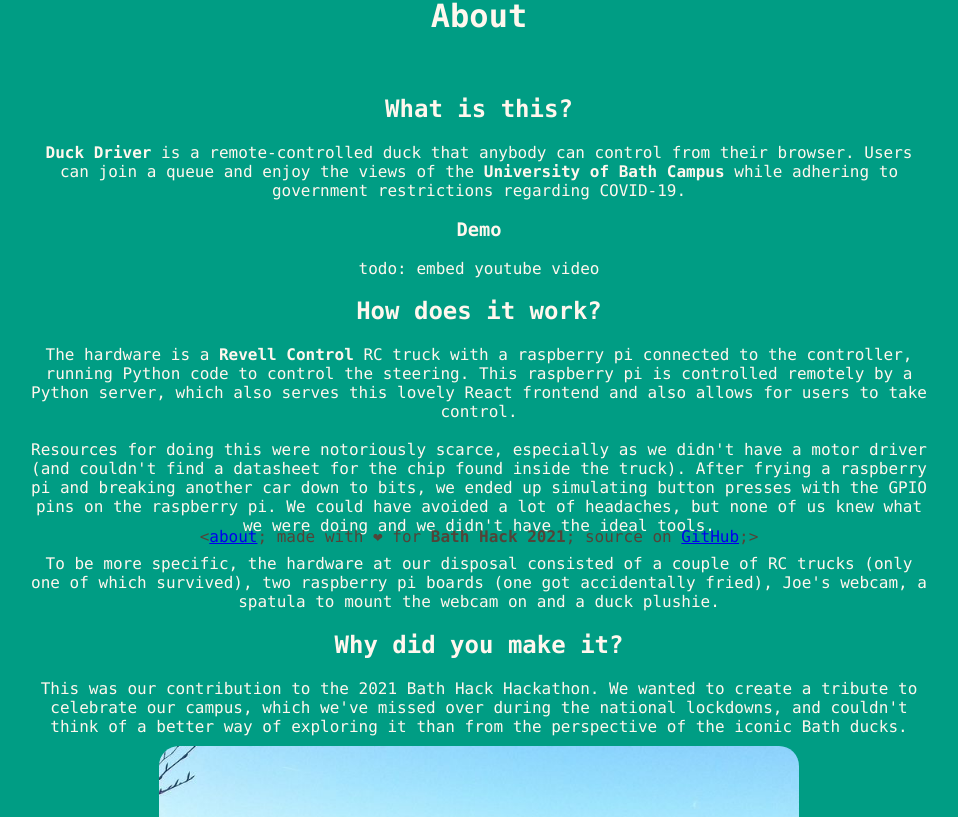
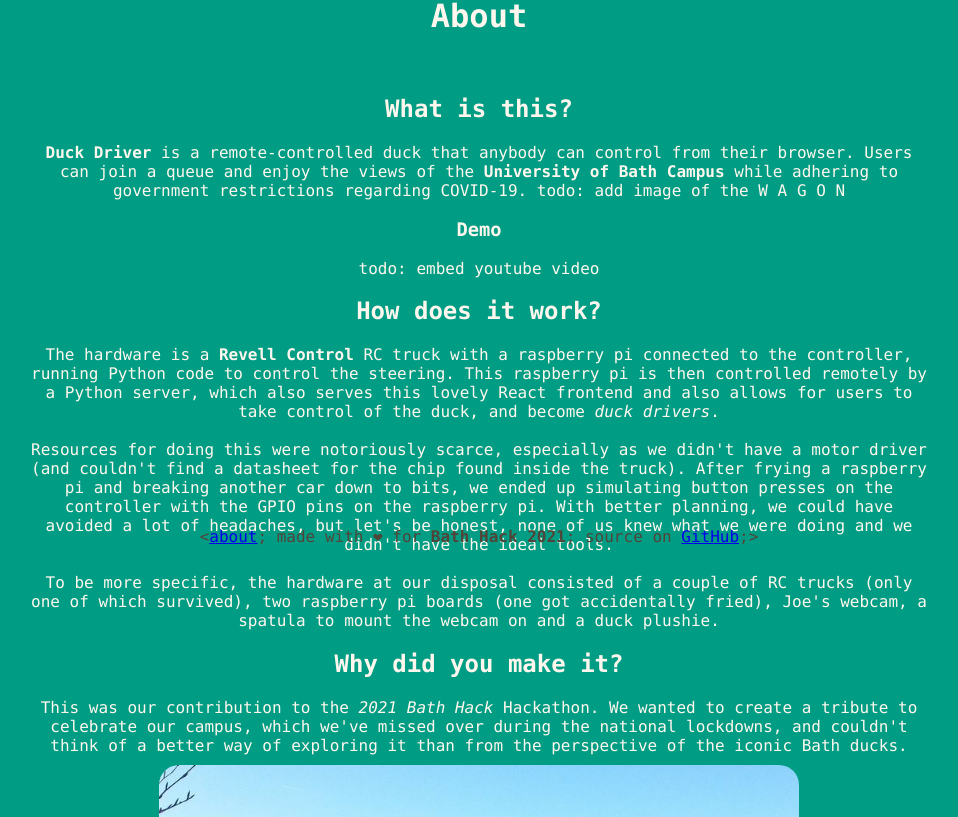
Before and after one commit to Duck-Drivers-2K21/Frontend, a React (Create React App) app: page /about in a window 1280 px wide. Shown: the part 249-1066 px from the top of the page, without its empty margins (161-1119 px from the left). Built offline with nearby package versions, Linux system fonts and the light colour scheme.

Commit message:
add extra jazz to about

```diff
--- a/src/about.js
+++ b/src/about.js
@@ -36,6 +36,7 @@ export function About() {
                 <b>Duck Driver</b> is a remote-controlled duck that anybody can control from their browser. Users can
                 join a queue and enjoy the views of the <b>University of Bath Campus</b> while adhering to government
                 restrictions regarding COVID-19.
+                todo: add image of the W A G O N
             </p>
             <h3>Demo</h3>
             <p>
@@ -45,13 +46,15 @@ export function About() {
             <h2>How does it work?</h2>
             <p>
                 The hardware is a <b>Revell Control</b> RC truck with a raspberry pi connected to the controller, running
-                Python code to control the steering. This raspberry pi is controlled remotely by a Python server,
-                which also serves this lovely React frontend and also allows for users to take control.
+                Python code to control the steering. This raspberry pi is then controlled remotely by a Python server,
+                which also serves this lovely React frontend and also allows for users to take control of the duck, and
+                become <i>duck drivers</i>.
                 <br/><br/>
                 Resources for doing this were notoriously scarce, especially as we didn't have a motor driver (and couldn't
                 find a datasheet for the chip found inside the truck). After frying a raspberry pi and breaking another car
-                down to bits, we ended up simulating button presses with the GPIO pins on the raspberry pi. We could have
-                avoided a lot of headaches, but none of us knew what we were doing and we didn't have the ideal tools.
+                down to bits, we ended up simulating button presses on the controller with the GPIO pins on the raspberry
+                pi. With better planning, we could have avoided a lot of headaches, but let's be honest, none of us knew
+                what we were doing and we didn't have the ideal tools.
                 <br/><br/>
                 To be more specific, the hardware at our disposal consisted of a couple of RC trucks (only one of which
                 survived), two raspberry pi boards (one got accidentally fried), Joe's webcam, a spatula to mount the
@@ -61,7 +64,7 @@ export function About() {
 
             <h2>Why did you make it?</h2>
             <p>
-                This was our contribution to the 2021 Bath Hack Hackathon. We wanted to create a tribute to celebrate
+                This was our contribution to the <i>2021 Bath Hack</i> Hackathon. We wanted to create a tribute to celebrate
                 our campus, which we've missed over during the national lockdowns, and couldn't think of a better way of
                 exploring it than from the perspective of the iconic Bath ducks.
                 <img src={campus} id="campus"/><br/>
@@ -74,7 +77,6 @@ export function About() {
 
             <h2>Who are you?</h2>
             <div id="headshots">
-
                 <a href={gh_alex}><img src={img_alex} class="headshot"/></a>
                 <a href={gh_joe}><img src={img_joe} class="headshot"/></a>
                 <a href={gh_luke}><img src={img_luke} class="headshot"/></a>
```
